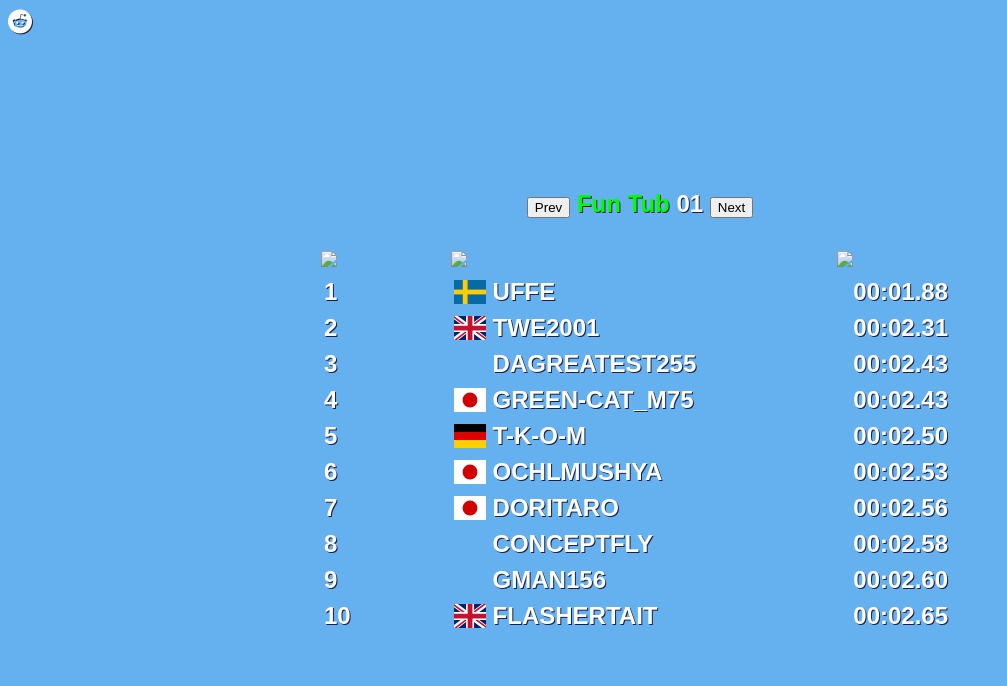
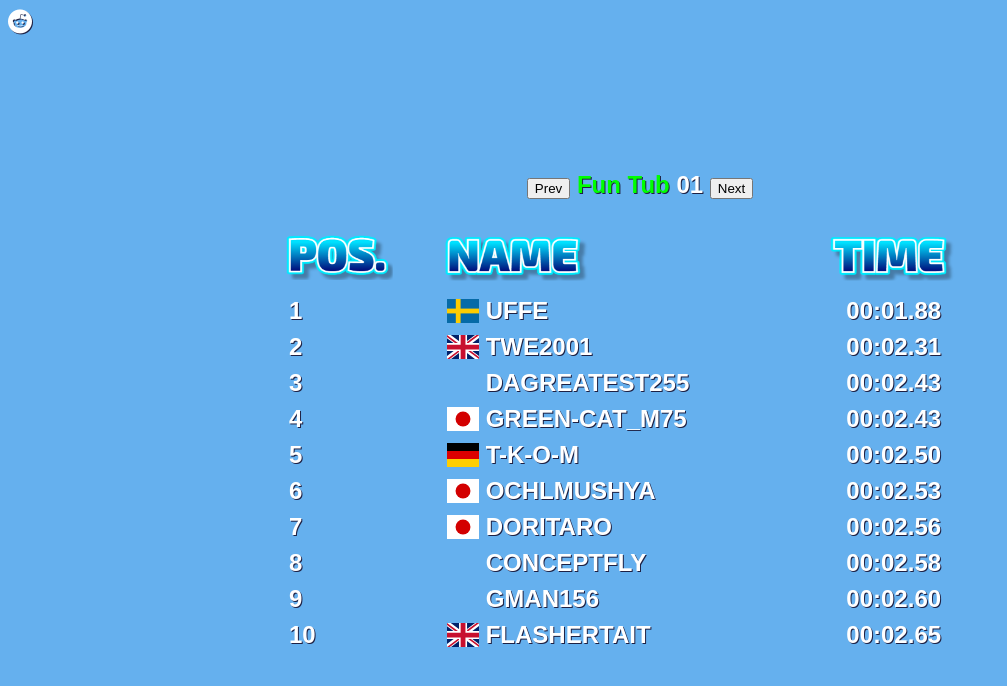
Before and after one commit to TaySpuckler/superrubadub, a plain HTML site: page index.html in a window 1280 px wide. Shown: the whole page, without its empty margins (0-1007 px from the left). Drawn offline with nearby package versions, Linux system fonts and the light colour scheme; the site is published under a folder, as on GitHub Pages, so addresses that start at the root find nothing.

Commit message:
Update index.html

```diff
--- a/index.html
+++ b/index.html
@@ -23,9 +23,9 @@
         <table id="hiscores" cellspacing="0">
             <caption> <button onclick="loadLevel(current_level-1)" >Prev</button> Fun Tub <span id="level">01</span> <button onclick="loadLevel(current_level+1)">Next</button></caption>
             <tr>
-                <th id="col1"><img src="/image/pos.png" class="heading"></th>
-                <th id="col2"><img src="/image/name.png" class="heading"> </th>
-                <th id="col3"><img src="/image/time.png" class="heading"> </th>
+                <th id="col1"><img src="image/pos.png" class="heading"></th>
+                <th id="col2"><img src="image/name.png" class="heading"> </th>
+                <th id="col3"><img src="image/time.png" class="heading"> </th>
             </tr>
             <tr>
             </tr>
```
